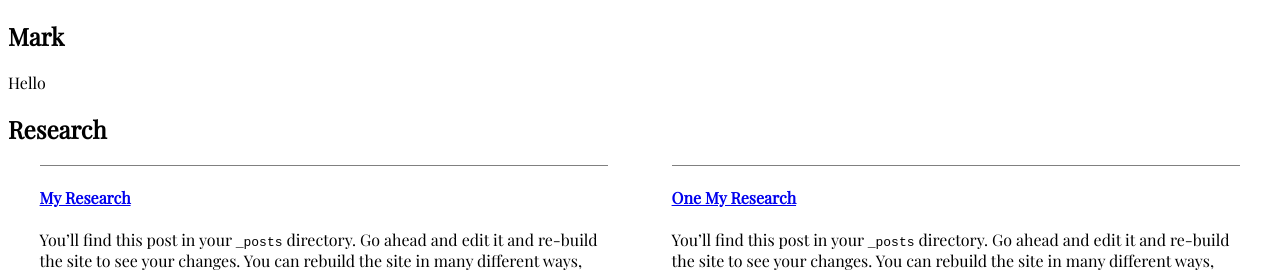
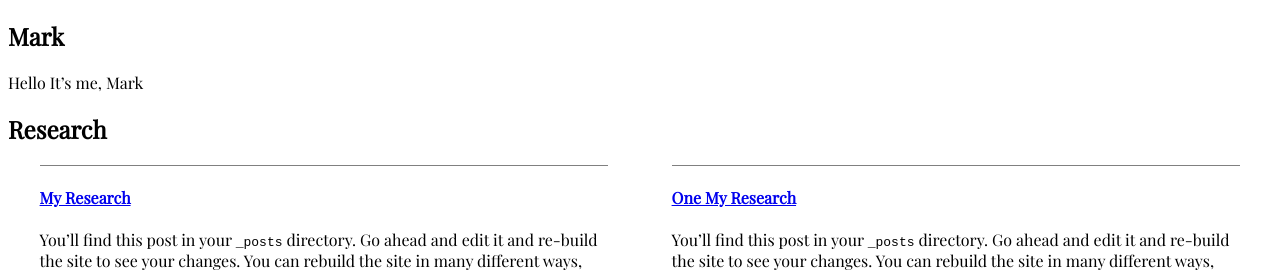
Before and after one commit to mattmotel/markmcinerney, a Jekyll site: the page built from index.md, in a window 1280 px wide. Shown: the top 272 px of the page. Built offline with Jekyll 4.4.1, drawn with Linux system fonts in a browser that asks for light colours.

Commit message:
Updated Index

```diff
--- a/index.md
+++ b/index.md
@@ -4,3 +4,4 @@ layout: page
 ---
 
 Hello
+It's me, Mark
```
